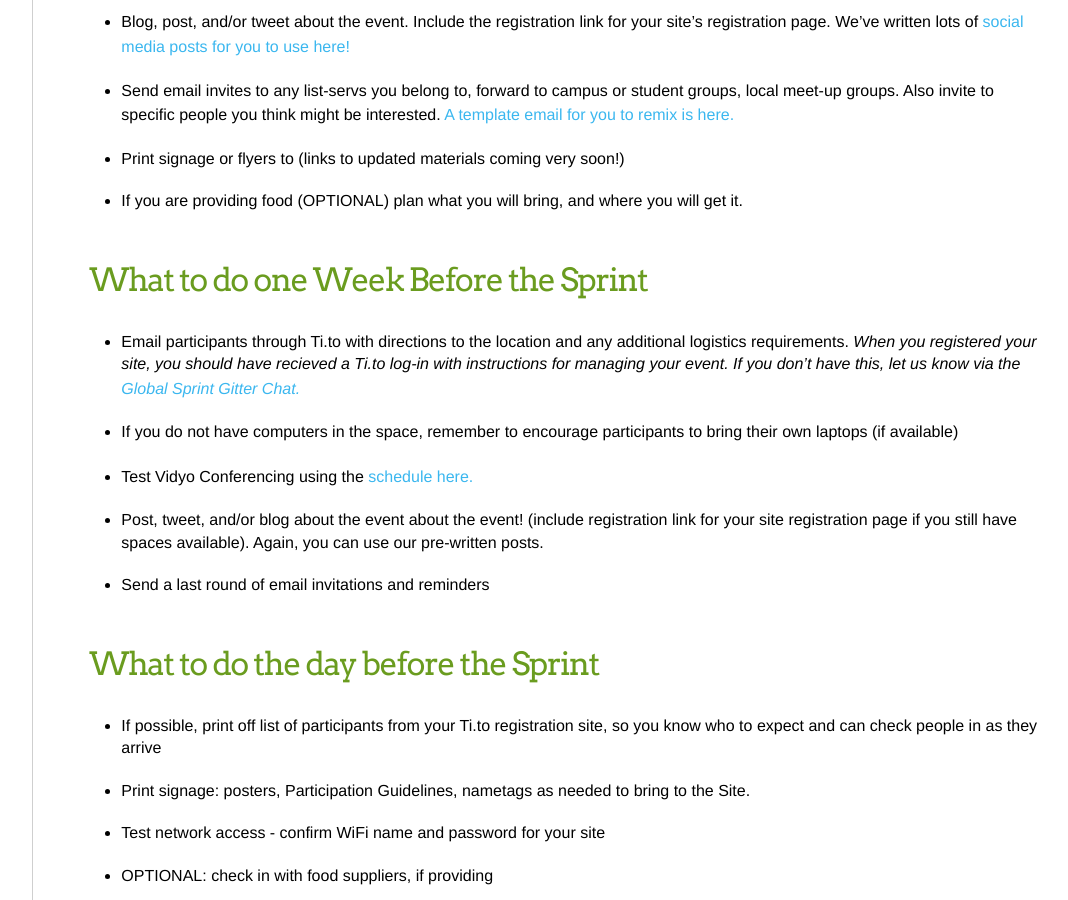
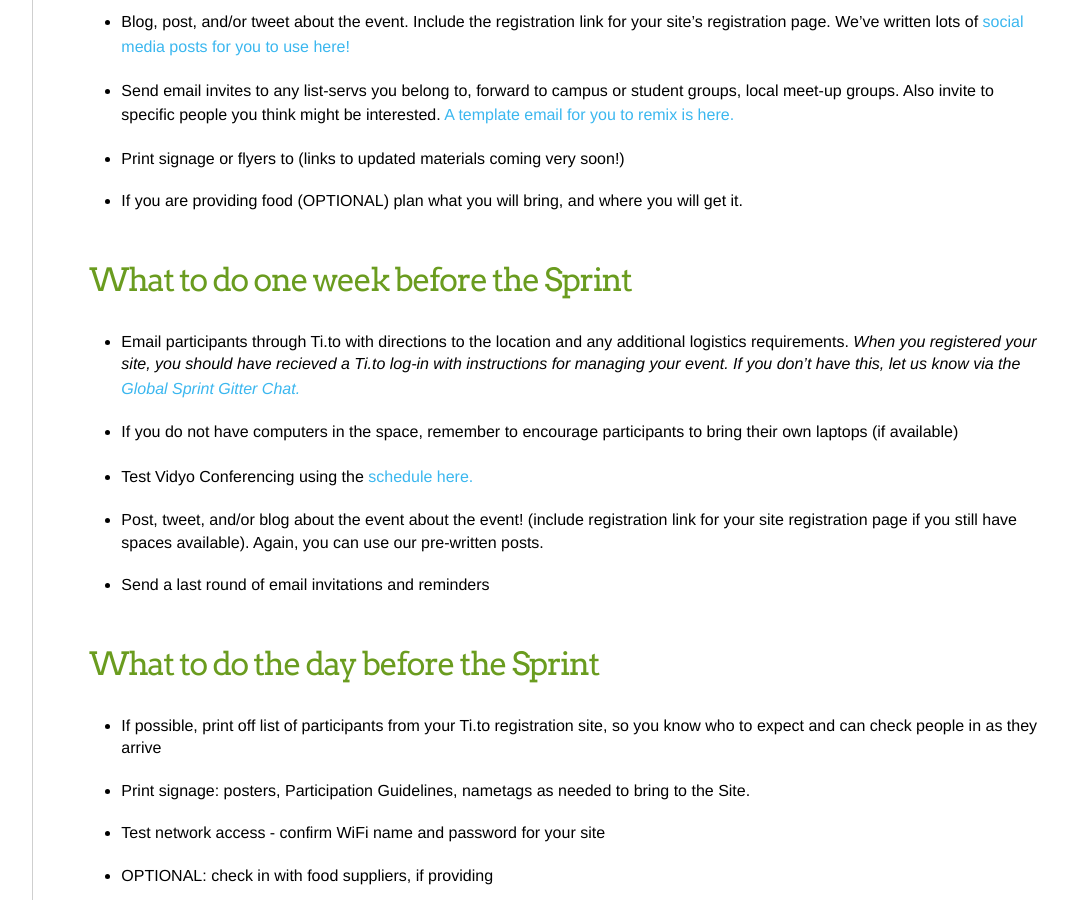
Before and after one commit to mozilla/global-sprint, a Jekyll site: the page built from _articles/site-hosts/checklist.md, in a window 1280 px wide and 900 px high, scrolled down 710 px. Shown: the whole window, without its empty margins (180-1248 px from the left). Built offline with Jekyll 4.4.1, drawn with Linux system fonts in a browser that asks for light colours; comment, search, counter and statistics services are not loaded.

```diff
--- a/_articles/site-hosts/checklist.md
+++ b/_articles/site-hosts/checklist.md
@@ -25,7 +25,7 @@ The space must have ...
 * If you are providing food (OPTIONAL) plan what you will bring, and where you will get it.
 
 
-### What to do one Week Before the Sprint
+### What to do one week before the Sprint
 *  Email participants through Ti.to with directions to the location and any additional logistics requirements. *When you registered your site, you should have recieved a Ti.to log-in with instructions for managing your event. If you don't have this, let us know via the [Global Sprint Gitter Chat.](https://gitter.im/mozilla/global-sprint-2017)*
 * If you do not have computers in the space, remember to encourage participants to bring their own laptops (if available)
 * Test Vidyo Conferencing using the [schedule here.](https://public.etherpad-mozilla.org/p/globalsprint-AV-testing-schedule)
```
